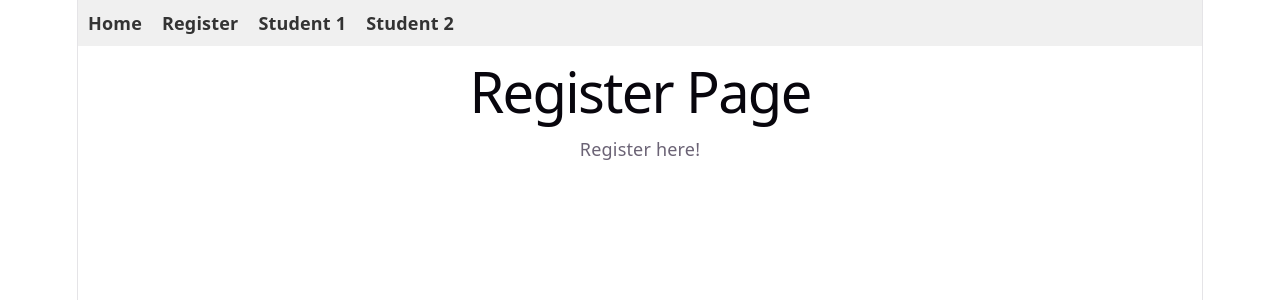
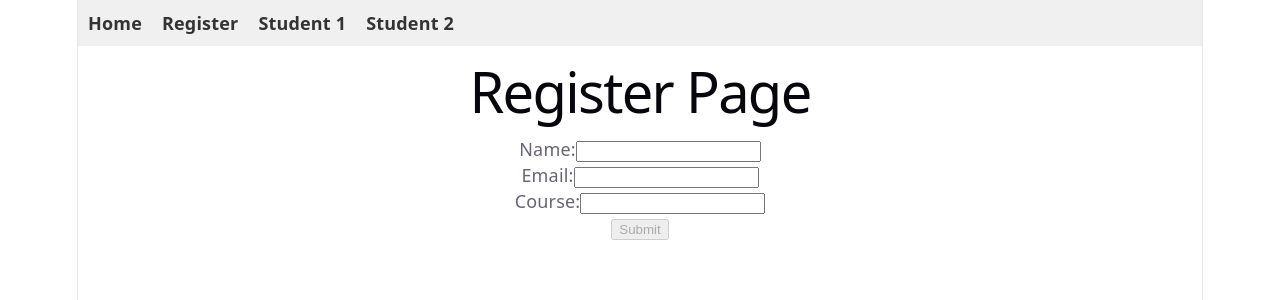
Before and after one commit to calucinSIT-rye/midterm-activity-two, a React (Vite) app: page /register in a window 1280 px wide. Shown: the top 300 px of the page. Built offline with nearby package versions, Linux system fonts and the light colour scheme.

Commit message:
Implemented a Form validation

```diff
--- a/src/Register.jsx
+++ b/src/Register.jsx
@@ -1,10 +1,94 @@
-import React from 'react';
+import React, { useState } from 'react';
 
 const Register = () => {
+  const [formData, setFormData] = useState({
+    name: '',
+    email: '',
+    course: ''
+  });
+
+  const [errors, setErrors] = useState({
+    name: '',
+    email: '',
+    course: ''
+  });
+
+  const validate = () => {
+    const newErrors = {};
+    if (!formData.name.trim()) {
+      newErrors.name = 'Name is required';
+    }
+    if (!formData.email.trim()) {
+      newErrors.email = 'Email is required';
+    } else if (!/\S+@\S+\.\S+/.test(formData.email)) {
+      newErrors.email = 'Email format is invalid';
+    }
+    if (!formData.course.trim()) {
+      newErrors.course = 'Course is required';
+    }
+    setErrors(newErrors);
+    return Object.keys(newErrors).length === 0;
+  };
+
+  const handleChange = (e) => {
+    const { name, value } = e.target;
+    setFormData({
+      ...formData,
+      [name]: value
+    });
+  };
+
+  const handleSubmit = (e) => {
+    e.preventDefault();
+    if (validate()) {
+      alert('Form submitted successfully!');
+      // Reset form or handle submission
+    }
+  };
+
+  const isFormValid = formData.name.trim() && /\S+@\S+\.\S+/.test(formData.email) && formData.course.trim();
+
   return (
     <div>
       <h1>Register Page</h1>
-      <p>Register here!</p>
+      <form onSubmit={handleSubmit}>
+        <div>
+          <label htmlFor="name">Name:</label>
+          <input
+            type="text"
+            id="name"
+            name="name"
+            value={formData.name}
+            onChange={handleChange}
+          />
+          {errors.name && <p style={{ color: 'red' }}>{errors.name}</p>}
+        </div>
+        <div>
+          <label htmlFor="email">Email:</label>
+          <input
+            type="email"
+            id="email"
+            name="email"
+            value={formData.email}
+            onChange={handleChange}
+          />
+          {errors.email && <p style={{ color: 'red' }}>{errors.email}</p>}
+        </div>
+        <div>
+          <label htmlFor="course">Course:</label>
+          <input
+            type="text"
+            id="course"
+            name="course"
+            value={formData.course}
+            onChange={handleChange}
+          />
+          {errors.course && <p style={{ color: 'red' }}>{errors.course}</p>}
+        </div>
+        <button type="submit" disabled={!isFormValid}>
+          Submit
+        </button>
+      </form>
     </div>
   );
 };
```
